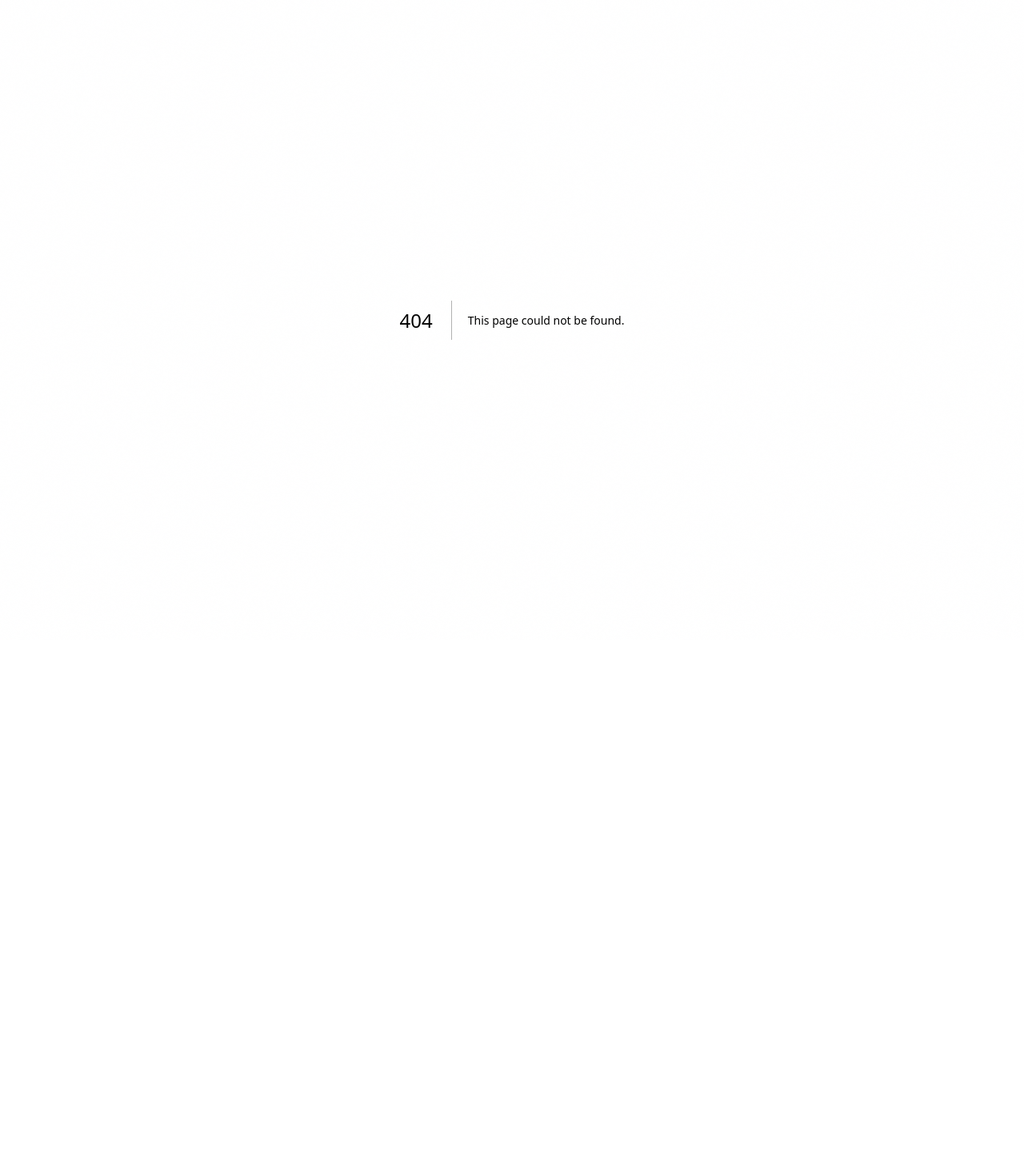
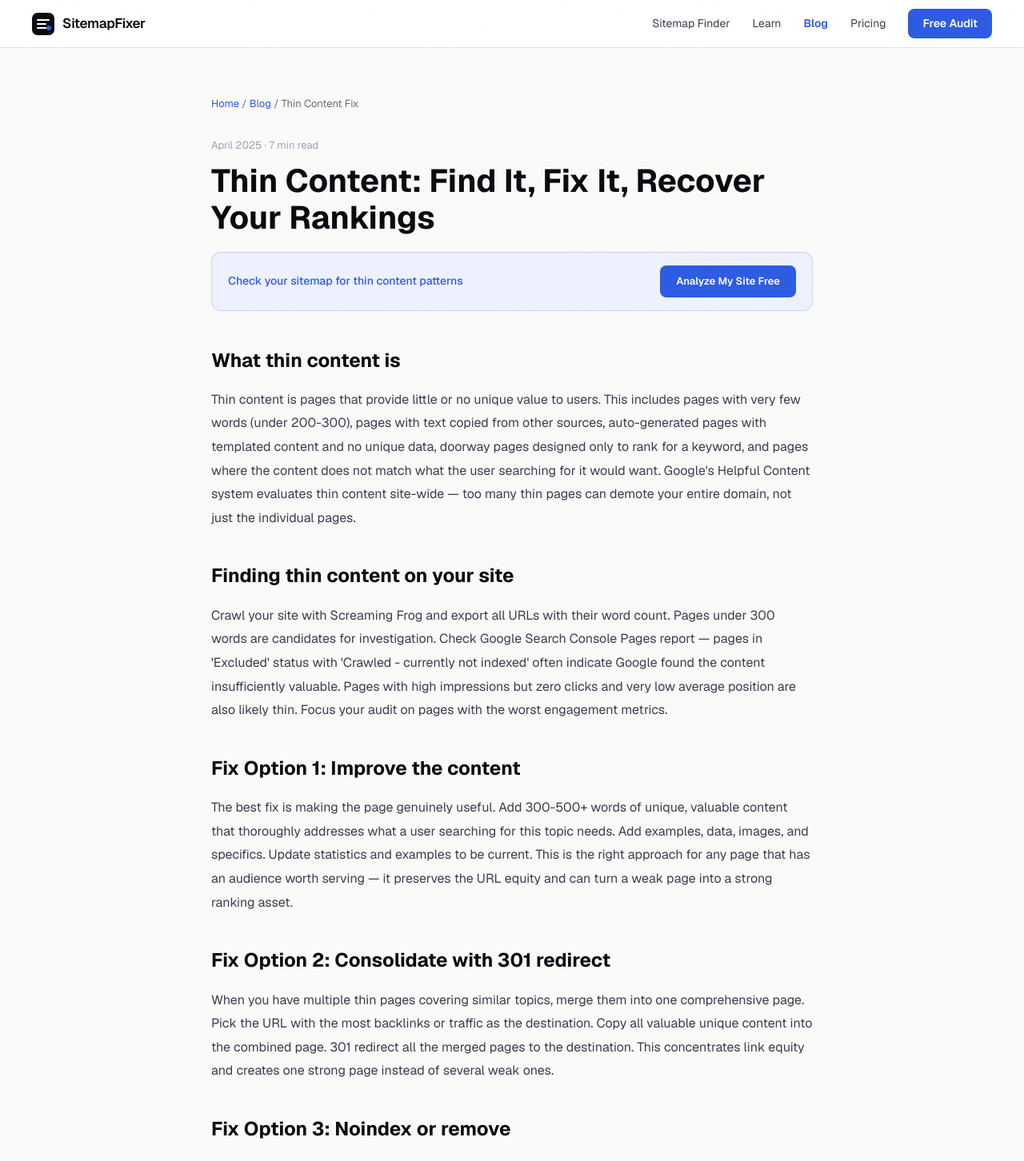
Before and after one commit to Watermelon-Coctail-Bar/sitemap-fixer, a Next.js app: page /blog/thin-content-fix in a window 1280 px wide. Before the commit this address had no page. Shown: the top 1452 px of the page at 80% size. Before the commit the page ends 800 px from the top, so only its background shows below. Built offline with nearby package versions, Linux system fonts and the light colour scheme.

Commit message:
Create page.tsx

```diff
--- /dev/null
+++ b/src/app/blog/thin-content-fix/page.tsx
@@ -0,0 +1,44 @@
+import type { Metadata } from 'next';
+export const metadata: Metadata = {
+  title: 'Thin Content: How to Find It, Fix It, and Recover Your Rankings | SitemapFixer',
+  description: "Thin content pages drag down your entire site in Google's quality assessment. Here is how to identify thin pages, which ones to fix vs remove, and how to recover.",
+  alternates: { canonical: 'https://sitemapfixer.com/blog/thin-content-fix' },
+  openGraph: { title: 'Thin Content Fix: Identify, Remove, and Recover', url: 'https://sitemapfixer.com/blog/thin-content-fix', type: 'article' },
+};
+const sections = [
+  { t: "What thin content is", d: "Thin content is pages that provide little or no unique value to users. This includes pages with very few words (under 200-300), pages with text copied from other sources, auto-generated pages with templated content and no unique data, doorway pages designed only to rank for a keyword, and pages where the content does not match what the user searching for it would want. Google's Helpful Content system evaluates thin content site-wide — too many thin pages can demote your entire domain, not just the individual pages." },
+  { t: "Finding thin content on your site", d: "Crawl your site with Screaming Frog and export all URLs with their word count. Pages under 300 words are candidates for investigation. Check Google Search Console Pages report — pages in 'Excluded' status with 'Crawled - currently not indexed' often indicate Google found the content insufficiently valuable. Pages with high impressions but zero clicks and very low average position are also likely thin. Focus your audit on pages with the worst engagement metrics." },
+  { t: "Fix Option 1: Improve the content", d: "The best fix is making the page genuinely useful. Add 300-500+ words of unique, valuable content that thoroughly addresses what a user searching for this topic needs. Add examples, data, images, and specifics. Update statistics and examples to be current. This is the right approach for any page that has an audience worth serving — it preserves the URL equity and can turn a weak page into a strong ranking asset." },
+  { t: "Fix Option 2: Consolidate with 301 redirect", d: "When you have multiple thin pages covering similar topics, merge them into one comprehensive page. Pick the URL with the most backlinks or traffic as the destination. Copy all valuable unique content into the combined page. 301 redirect all the merged pages to the destination. This concentrates link equity and creates one strong page instead of several weak ones." },
+  { t: "Fix Option 3: Noindex or remove", d: "For pages that have no realistic path to providing genuine value — auto-generated parameter pages, low-value tag archives, outdated stub content — noindex them or remove them with a 301 redirect to the most relevant page. Reducing your thin page count improves your overall site quality score and can lift rankings across your site within weeks. Fewer high-quality pages consistently outperform more low-quality pages." },
+];
+export default function Page() {
+  return (
+    <article style={{ maxWidth: 800, margin: '0 auto', padding: '60px 24px' }}>
+      <nav style={{ fontSize: 13, color: '#6b6b7d', marginBottom: 32 }}>
+        <a href="/" style={{ color: '#2d5be3', textDecoration: 'none' }}>Home</a>{' / '}
+        <a href="/blog" style={{ color: '#2d5be3', textDecoration: 'none' }}>Blog</a>{' / '}
+        <span>Thin Content Fix</span>
+      </nav>
+      <div style={{ fontSize: 13, color: '#9ca3af', marginBottom: 12 }}>April 2025 · 7 min read</div>
+      <h1 style={{ fontSize: 40, fontWeight: 700, color: '#0a0a0f', marginBottom: 20, lineHeight: 1.15 }}>Thin Content: Find It, Fix It, Recover Your Rankings</h1>
+      <div style={{ background: '#eef1ff', border: '1px solid rgba(45,91,227,0.2)', borderRadius: 12, padding: '16px 20px', marginBottom: 40, display: 'flex', alignItems: 'center', justifyContent: 'space-between', gap: 16 }}>
+        <span style={{ fontSize: 14, color: '#2d5be3', fontWeight: 500 }}>Check your sitemap for thin content patterns</span>
+        <a href="/" style={{ background: '#2d5be3', color: 'white', padding: '10px 20px', borderRadius: 8, textDecoration: 'none', fontWeight: 600, fontSize: 13 }}>Analyze My Site Free</a>
+      </div>
+      <div style={{ fontSize: 16, color: '#3d3d4f', lineHeight: 1.85 }}>
+        {sections.map(({ t, d }) => (
+          <div key={t} style={{ marginBottom: 36 }}>
+            <h2 style={{ fontSize: 24, fontWeight: 700, color: '#0a0a0f', marginBottom: 12 }}>{t}</h2>
+            <p style={{ margin: 0 }}>{d}</p>
+          </div>
+        ))}
+      </div>
+      <div style={{ background: '#0a0a0f', borderRadius: 12, padding: '32px', textAlign: 'center', marginTop: 56 }}>
+        <div style={{ fontSize: 20, fontWeight: 700, color: 'white', marginBottom: 8 }}>Find thin content in your sitemap</div>
+        <div style={{ color: '#9999aa', marginBottom: 20, fontSize: 14 }}>Free — analyzes URL patterns and indexing status</div>
+        <a href="/" style={{ background: 'white', color: '#0a0a0f', padding: '14px 28px', borderRadius: 8, textDecoration: 'none', fontWeight: 700 }}>Analyze My Site Free</a>
+      </div>
+    </article>
+  );
+}
```
